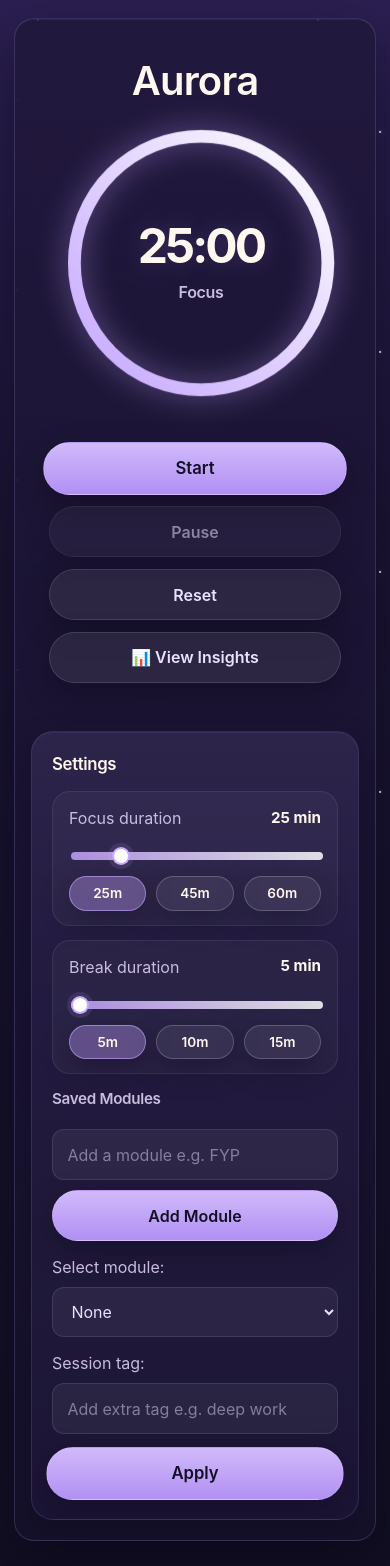
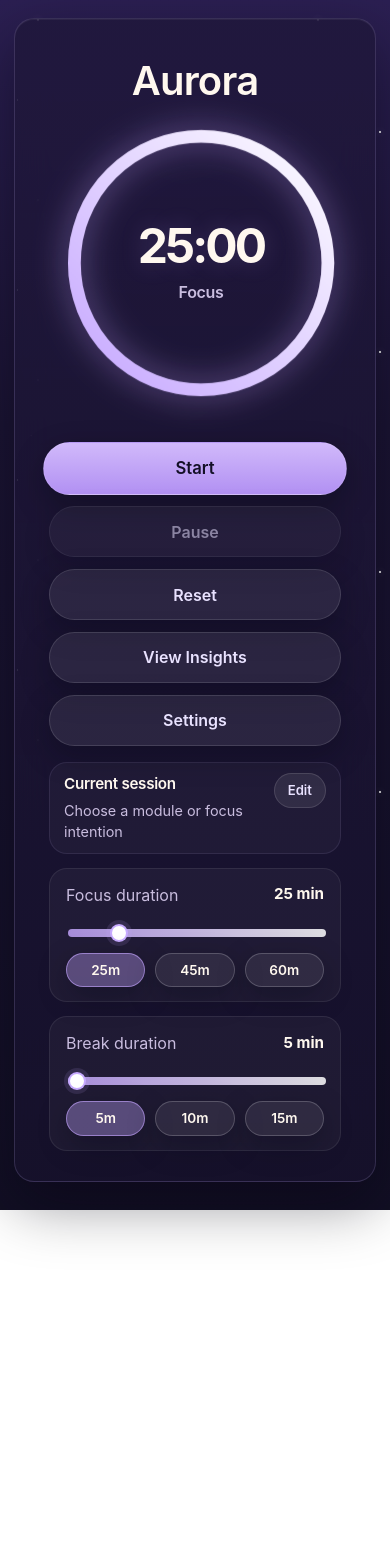
Before and after one commit to jsultana/Aurora-react, a React (Vite) app: page / in a window 390 px wide. Shown: the top 1566 px of the page. After the commit the page ends 1210 px from the top, so only its background shows below. Built offline with nearby package versions, Linux system fonts and the light colour scheme.

Commit message:
Refine session setup interaction

```diff
--- a/src/App.css
+++ b/src/App.css
@@ -508,7 +508,7 @@
   margin: 4px 0 0;
 }
 
-/* INSIGHTS FILTER BUTTONS */
+/* INSIGHTS FILTER BUTTONS*/
 
 .filter-row {
   display: flex;
@@ -538,3 +538,85 @@
   color: var(--heading);
   border-color: rgba(197, 166, 255, 0.5);
 }
+
+/* ---------- COMPACT SESSION SETUP ---------- */
+
+.session-setup-card {
+  max-width: 900px;
+  margin: 10px auto 14px;
+  padding: 12px 14px;
+  text-align: left;
+  background: rgba(255, 255, 255, 0.035);
+  border: 1px solid rgba(203, 186, 255, 0.1);
+  border-radius: 18px;
+}
+
+.compact-session-setup {
+  padding: 10px 14px;
+}
+
+.session-summary-row {
+  display: flex;
+  align-items: center;
+  justify-content: space-between;
+  gap: 14px;
+}
+
+.session-summary-row .section-title {
+  margin-bottom: 2px;
+  font-size: 0.95rem;
+}
+
+.session-summary-row .muted-text {
+  font-size: 0.9rem;
+}
+
+.session-toggle-button {
+  width: auto;
+  padding: 0.42rem 0.82rem;
+  font-size: 0.82rem;
+  box-shadow: none;
+  flex-shrink: 0;
+}
+
+.session-setup-grid {
+  display: grid;
+  grid-template-columns: repeat(2, minmax(0, 1fr));
+  gap: 14px;
+  margin-top: 12px;
+}
+
+@media (max-width: 768px) {
+  .session-summary-row {
+    align-items: flex-start;
+  }
+
+  .session-setup-grid {
+    grid-template-columns: 1fr;
+  }
+}
+
+.session-pill-wrap {
+  display: flex;
+  gap: 8px;
+  flex-wrap: wrap;
+  margin-top: 4px;
+}
+
+.session-pill {
+  display: inline-flex;
+  align-items: center;
+  padding: 6px 14px;
+  border-radius: 999px;
+  background: rgba(197, 166, 255, 0.22);
+  border: 1px solid rgba(197, 166, 255, 0.35);
+  color: var(--heading);
+  font-size: 0.85rem;
+  font-weight: 500;
+  backdrop-filter: blur(8px);
+}
+
+.session-pill.secondary {
+  background: rgba(255, 255, 255, 0.08);
+  border-color: rgba(255, 255, 255, 0.12);
+}
--- a/src/App.jsx
+++ b/src/App.jsx
@@ -1,6 +1,7 @@
 import { useState, useEffect, useLayoutEffect, useRef } from "react";
 import Insights from "./Insights";
 import "./App.css";
+import Settings from "./Settings";
 
 function App() {
   const [focusDuration, setFocusDuration] = useState(() => {
@@ -31,6 +32,7 @@ function App() {
   const [selectedModule, setSelectedModule] = useState("");
 
   const [view, setView] = useState("timer");
+  const [showSessionSetup, setShowSessionSetup] = useState(false);
 
   const hasLoggedRef = useRef(false);
 
@@ -202,6 +204,38 @@ function App() {
     );
   }
 
+  if (view === "settings") {
+    return (
+      <div className="app-shell">
+        <div className="back-row">
+          <button className="secondary-button" onClick={() => setView("timer")}>
+            ← Back to Timer
+          </button>
+        </div>
+        <Settings
+          focusDuration={focusDuration}
+          breakDuration={breakDuration}
+          updateFocusDuration={updateFocusDuration}
+          updateBreakDuration={updateBreakDuration}
+          moduleInput={moduleInput}
+          setModuleInput={setModuleInput}
+          addModuleTag={addModuleTag}
+          savedModules={savedModules}
+          selectedModule={selectedModule}
+          setSelectedModule={setSelectedModule}
+          removeModule={removeModule}
+          tag={tag}
+          setTag={setTag}
+          applySettings={() => {
+            setIsRunning(false);
+            setMode("focus");
+            setTimeLeft(focusDuration * 60);
+          }}
+        />
+      </div>
+    );
+  }
+
   return (
     <div className="app-shell">
       <div className="page-card">
@@ -318,14 +352,87 @@ function App() {
               Reset
             </button>
             <button className="secondary-button" onClick={() => setView("insights")}>
-              📊 View Insights
+               View Insights
             </button>
+            <button className="secondary-button" onClick={() => setView("settings")}>
+              Settings
+            </button>
+          </div>
+
+          <div className="session-setup-card compact-session-setup">
+            <div className="session-summary-row">
+              <div>
+                <h3 className="section-title">Current session</h3>
+                <div className="session-pill-wrap">
+                  {[selectedModule, tag.trim()].filter(Boolean).length > 0 ? (
+                    <>
+                      {selectedModule && (
+                        <span className="session-pill">
+                          {selectedModule}
+                        </span>
+                      )}
+
+                      {tag.trim() && (
+                        <span className="session-pill secondary">
+                          {tag.trim()}
+                        </span>
+                      )}
+                    </>
+                  ) : (
+                    <p className="muted-text">
+                      Choose a module or focus intention
+                    </p>
+                  )}
                 </div>
               </div>
 
-        <div className="settings-card">
-          <h3 className="section-title">Settings</h3>
+              <button
+                type="button"
+                className="secondary-button session-toggle-button"
+                onClick={() => setShowSessionSetup((prev) => !prev)}
+              >
+                {showSessionSetup ? "Done" : "Edit"}
+              </button>
+            </div>
 
+            {showSessionSetup && (
+              <div className="session-setup-grid">
+                <label>
+                  Module
+                  <select
+                    value={selectedModule}
+                    onChange={(e) => {
+                      setSelectedModule(e.target.value);
+                    }}
+                  >
+                    <option value="">None</option>
+                    {savedModules.map((module) => (
+                      <option key={module} value={module}>
+                        {module}
+                      </option>
+                    ))}
+                  </select>
+                </label>
+
+                <label>
+                  Optional tag
+                  <input
+                    type="text"
+                    value={tag}
+                    onChange={(e) => setTag(e.target.value)}
+                    onKeyDown={(e) => {
+                      if (e.key === "Enter") {
+                        setShowSessionSetup(false);
+                      }
+                    }}
+                    placeholder="e.g. lecture, essay, deep work"
+                  />
+                </label>
+              </div>
+            )}
+          </div>
+
+          <div className="quick-timer-settings">
             <div className="slider-grid">
               <div className="slider-card">
                 <div className="slider-label-row">
@@ -383,81 +490,6 @@ function App() {
                 </div>
               </div>
             </div>
-
-          <div className="settings-stack compact-settings-stack">
-            <div>
-              <h4>Saved Modules</h4>
-              <div className="inline-row">
-                <input
-                  type="text"
-                  value={moduleInput}
-                  onChange={(e) => setModuleInput(e.target.value)}
-                  placeholder="Add a module e.g. FYP"
-                />
-                <button type="button" onClick={addModuleTag}>
-                  Add Module
-                </button>
-              </div>
-
-              {savedModules.length > 0 && (
-                <div className="module-list">
-                  {savedModules.map((module) => (
-                    <div key={module} className="module-pill">
-                      <span>{module}</span>
-                      <button
-                        type="button"
-                        className="module-delete"
-                        onClick={() => removeModule(module)}
-                        aria-label={`Remove ${module}`}
-                      >
-                        ×
-                      </button>
-                    </div>
-                  ))}
-                </div>
-              )}
-            </div>
-
-            <div>
-              <label>
-                Select module:
-                <select
-                  value={selectedModule}
-                  onChange={(e) => setSelectedModule(e.target.value)}
-                >
-                  <option value="">None</option>
-                  {savedModules.map((module) => (
-                    <option key={module} value={module}>
-                      {module}
-                    </option>
-                  ))}
-                </select>
-              </label>
-            </div>
-
-            <div>
-              <label>
-                Session tag:
-                <input
-                  type="text"
-                  value={tag}
-                  onChange={(e) => setTag(e.target.value)}
-                  placeholder="Add extra tag e.g. deep work"
-                />
-              </label>
-            </div>
-
-            <div className="button-row" style={{ justifyContent: "flex-start", marginBottom: 0 }}>
-              <button
-                onClick={() => {
-                  setIsRunning(false);
-                  setMode("focus");
-                  setTimeLeft(focusDuration * 60);
-                }}
-              >
-                Apply
-              </button>
-            </div>
           </div>
         </div>
       </div>
--- /dev/null
+++ b/src/Settings.jsx
@@ -0,0 +1,111 @@
+function Settings({
+  moduleInput,
+  setModuleInput,
+  addModuleTag,
+  savedModules,
+  selectedModule,
+  setSelectedModule,
+  removeModule,
+  tag,
+  setTag,
+  applySettings
+}) {
+  return (
+    <div className="app-shell">
+      <div className="page-card">
+        <h1>Settings</h1>
+        <p className="muted-text">
+          Manage your modules and session labels
+        </p>
+
+        <div className="settings-card">
+          <h3 className="section-title">Session Organisation</h3>
+
+          <div className="settings-stack compact-settings-stack">
+            <div>
+              <h4>Saved Modules</h4>
+
+              <div className="inline-row">
+                <input
+                  type="text"
+                  value={moduleInput}
+                  onChange={(e) => setModuleInput(e.target.value)}
+                  placeholder="Add a module e.g. FYP"
+                />
+
+                <button type="button" onClick={addModuleTag}>
+                  Add Module
+                </button>
+              </div>
+
+              {savedModules.length > 0 && (
+                <div className="module-list">
+                  {savedModules.map((module) => (
+                    <div key={module} className="module-pill">
+                      <span>{module}</span>
+
+                      <button
+                        type="button"
+                        className="module-delete"
+                        onClick={() => removeModule(module)}
+                        aria-label={`Remove ${module}`}
+                      >
+                        ×
+                      </button>
+                    </div>
+                  ))}
+                </div>
+              )}
+            </div>
+
+            <div>
+              <label>
+                Select module:
+
+                <select
+                  value={selectedModule}
+                  onChange={(e) => setSelectedModule(e.target.value)}
+                >
+                  <option value="">None</option>
+
+                  {savedModules.map((module) => (
+                    <option key={module} value={module}>
+                      {module}
+                    </option>
+                  ))}
+                </select>
+              </label>
+            </div>
+
+            <div>
+              <label>
+                Session tag:
+
+                <input
+                  type="text"
+                  value={tag}
+                  onChange={(e) => setTag(e.target.value)}
+                  placeholder="Add extra tag e.g. deep work"
+                />
+              </label>
+            </div>
+
+            <div
+              className="button-row"
+              style={{
+                justifyContent: "flex-start",
+                marginBottom: 0
+              }}
+            >
+              <button onClick={applySettings}>
+                Apply
+              </button>
+            </div>
+          </div>
+        </div>
+      </div>
+    </div>
+  );
+}
+
+export default Settings;
```
Also changed, not shown: 1 other file (tests, documents, lock files or other folders). Lines whose indentation alone changed are shown as unchanged.
